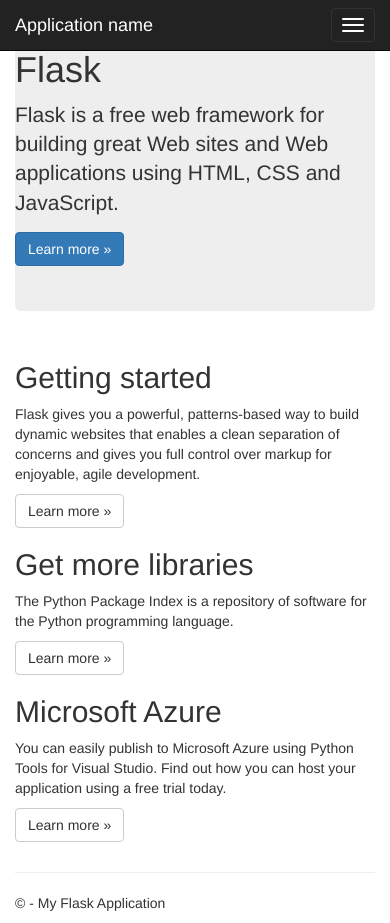
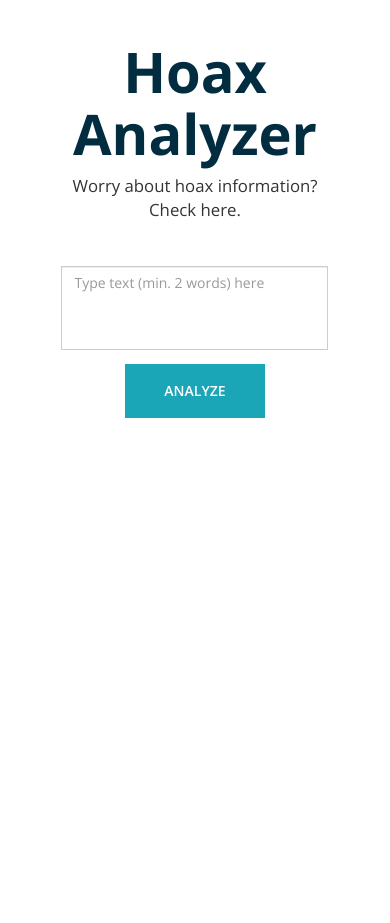
Before and after one commit to hoaxanalyzer/hoax-analyzer-app-flask, a Flask app: page / in a window 390 px wide. After the commit the page ends 418 px from the top, so only its background shows below. Run offline with Flask 2, Linux system fonts and the light colour scheme; some libraries are stand-ins or nearby versions.

Commit message:
Update templates

```diff
--- a/FlaskWebProject1/templates/index.html
+++ b/FlaskWebProject1/templates/index.html
@@ -1,33 +1,44 @@
 {% extends "layout.html" %}
 
 {% block content %}
+<div id="hoax-analyzer" class="step-one input-form" style="display: block">
+    <textarea id="hoax-analyzer" class="form-control textarea searchinput" name="textarea-field" rows="2" placeholder="Type text (min. 2 words) here"></textarea>
+    <button id="hoax-analyzer" name="analyze-button" class="btn btn-default" type="button" onclick="toStepTwo()">Analyze</button>
+</div>
+<div id="hoax-analyzer" class="step-two input-form" style="display: none">
+    <br/>
+    <div class="cssload-container">
+        <div class="cssload-whirlpool"></div>
+    </div>
+    <div class="more-info">
+        <p><b>Did you know?</b> <span id="rotate">Flat earth is a hoax</span></p>
+    </div>
+    <ul style="display:none">
+        <li>Vaccine doesn't causing autism</li>
+        <li>Linux and macOS are not immune to malware</li>
+        <li>Entering your PIN on ATM doesn't notify the police</li>
+        <li>Don't click "Who viewed your profile" in Facebook, it's a scam</li>
+        <li>Honey is the natural food which never spoils</li>
+        <li>We need minimum 24 satellites in order to create worldwide functional GPS</li>
+        <li>Coca-cola was originally green</li>
+        <li>There are more than 8 planet-like body in our solar system but classified as dwarf planets</li>
+        <li>You burn more calories sleeping than watching TV</li>
+        <li>In a deck of cards the king of hearts is the only king without a moustache</li>
+        <li>You can’t kill yourself by holding your breath</li>
+        <li>Rocket are not launch straight to space but curved because we want them to fall to earth gravity but miss and create the effect of orbiting</li>
+        <li>Hoaxes are more spreading than ever with help of internet</li>
+        <li>Mental abilities are not absolutely separated into the left and right cerebral hemispheres of the brain</li>
+        <li>Sliding ball on earth is more faster using brachistochrone curve than a straight way</li>
+        <li>A small change in heavy traffic flow (light braking) can cause a huge jam</li>
+    </ul>
+</div>
+{% endblock %}
 
-<div class="jumbotron">
-    <h1>Flask</h1>
-    <p class="lead">Flask is a free web framework for building great Web sites and Web applications using HTML, CSS and JavaScript.</p>
-    <p><a href="http://flask.pocoo.org/" class="btn btn-primary btn-large">Learn more &raquo;</a></p>
-</div>
 
-<div class="row">
-    <div class="col-md-4">
-        <h2>Getting started</h2>
-        <p>
-            Flask gives you a powerful, patterns-based way to build dynamic websites that
-            enables a clean separation of concerns and gives you full control over markup
-            for enjoyable, agile development.
-        </p>
-        <p><a class="btn btn-default" href="http://flask.pocoo.org/docs/">Learn more &raquo;</a></p>
-    </div>
-    <div class="col-md-4">
-        <h2>Get more libraries</h2>
-        <p>The Python Package Index is a repository of software for the Python programming language.</p>
-        <p><a class="btn btn-default" href="https://pypi.python.org/pypi">Learn more &raquo;</a></p>
-    </div>
-    <div class="col-md-4">
-        <h2>Microsoft Azure</h2>
-        <p>You can easily publish to Microsoft Azure using Python Tools for Visual Studio. Find out how you can host your application using a free trial today.</p>
-        <p><a class="btn btn-default" href="http://azure.microsoft.com">Learn more &raquo;</a></p>
-    </div>
-</div>
-
+{% block scripts %}
+    <script src="/static/scripts/rotate.js"></script>
+    <script type="text/javascript">
+        $("[data-toggle=popover]").popover({html:true});
+    </script>
+    <script src="/static/scripts/home.js"></script>
 {% endblock %}
--- a/FlaskWebProject1/templates/layout.html
+++ b/FlaskWebProject1/templates/layout.html
@@ -1,46 +1,91 @@
 <!DOCTYPE html>
 <html>
 <head>
-    <meta charset="utf-8" />
-    <meta name="viewport" content="width=device-width, initial-scale=1.0">
-    <title>{{ title }} - My Flask Application</title>
-    <link rel="stylesheet" type="text/css" href="/static/content/bootstrap.min.css" />
-    <link rel="stylesheet" type="text/css" href="/static/content/site.css" />
-    <script src="/static/scripts/modernizr-2.6.2.js"></script>
+    <meta charset="utf-8">
+    <meta http-equiv="X-UA-Compatible" content="IE=edge">
+    <meta name="viewport" content="width=device-width, initial-scale=1">
+
+    <title>Hoax Analyzer</title>
+
+    <!-- for Google -->
+    <meta name="description" content="Worry about hoax information? Check here." />
+    <meta name="keywords" content="hoax,website,factchecker,facebook,twitter,whatsapp,social media" />
+    <meta name="author" content="cimol-team" />
+    <meta name="application-name" content="hoax-analyzer" />
+
+    <!-- for Twitter -->
+    <meta name="twitter:card" content="Worry about hoax information? Check here." />
+    <meta name="twitter:title" content="Hoax Analyzer" />
+    <meta name="twitter:description" content="Website to check the hoax information" />
+    <meta name="twitter:image" content="https://www.dropbox.com/s/grevfng2ugpj2kn/Hoax%20Analyzer.png?dl=0" />
+    <meta name="twitter:domain" content="https://hoax-analyzer.azurewebsites.net/">
+
+    <!-- for Facebook -->
+    <meta property="og:url" content="http://hoax-analyzer.azurewebsites.net/" />
+    <meta property="og:type" content="website" />
+    <meta property="og:title" content="Hoax Analyzer" />
+    <meta property="og:description" content="Worry about hoax information? Check here." />
+    <meta property="og:image" content="https://www.dropbox.com/s/grevfng2ugpj2kn/Hoax%20Analyzer.png?dl=0" />
+
+    <link href="/static/content/bootstrap.min.css" rel="stylesheet">
+    <link href="/static/content/loading.css" rel="stylesheet">
+    <link href="/static/content/style.css" rel="stylesheet">
+
+    <!-- Favicon -->
+    <link rel="apple-touch-icon" sizes="57x57" href="/static/img/apple-icon-57x57.png">
+    <link rel="apple-touch-icon" sizes="60x60" href="/static/img/apple-icon-60x60.png">
+    <link rel="apple-touch-icon" sizes="72x72" href="/static/img/apple-icon-72x72.png">
+    <link rel="apple-touch-icon" sizes="76x76" href="/static/img/apple-icon-76x76.png">
+    <link rel="apple-touch-icon" sizes="114x114" href="/static/img/apple-icon-114x114.png">
+    <link rel="apple-touch-icon" sizes="120x120" href="/static/img/apple-icon-120x120.png">
+    <link rel="apple-touch-icon" sizes="144x144" href="/static/img/apple-icon-144x144.png">
+    <link rel="apple-touch-icon" sizes="152x152" href="/static/img/apple-icon-152x152.png">
+    <link rel="apple-touch-icon" sizes="180x180" href="/static/img/apple-icon-180x180.png">
+    <link rel="icon" type="image/png" sizes="192x192"  href="/static/img/android-icon-192x192.png">
+    <link rel="icon" type="image/png" sizes="32x32" href="/static/img/favicon-32x32.png">
+    <link rel="icon" type="image/png" sizes="96x96" href="/static/img/favicon-96x96.png">
+    <link rel="icon" type="image/png" sizes="16x16" href="/static/img/favicon-16x16.png">
+    <link rel="manifest" href="/static/img/manifest.json">
+
+    <meta name="msapplication-TileColor" content="#ffffff">
+    <meta name="msapplication-TileImage" content="/static/img/ms-icon-144x144.png">
+    <meta name="theme-color" content="#ffffff">
+
+    <script type="text/javascript" src="https://www.gstatic.com/charts/loader.js"></script>
+    <script type="text/javascript" src="/static/scripts/ga.js"></script>
 </head>
 
 <body>
-    <div class="navbar navbar-inverse navbar-fixed-top">
+    <div id="fb-root"></div>
+    <script>
+      (function(d, s, id) {
+        var js, fjs = d.getElementsByTagName(s)[0];
+        if (d.getElementById(id)) return;
+        js = d.createElement(s); js.id = id;
+        js.src = "//connect.facebook.net/en_US/sdk.js#xfbml=1&version=v2.8&appId=183545445477116";
+        fjs.parentNode.insertBefore(js, fjs);
+      }(document, 'script', 'facebook-jssdk'));
+    </script>
+
+    <div class="page-layer">
         <div class="container">
-            <div class="navbar-header">
-                <button type="button" class="navbar-toggle" data-toggle="collapse" data-target=".navbar-collapse">
-                    <span class="icon-bar"></span>
-                    <span class="icon-bar"></span>
-                    <span class="icon-bar"></span>
-                </button>
-                <a href="/" class="navbar-brand">Application name</a>
-            </div>
-            <div class="navbar-collapse collapse">
-                <ul class="nav navbar-nav">
-                    <li><a href="{{ url_for('home') }}">Home</a></li>
-                    <li><a href="{{ url_for('about') }}">About</a></li>
-                    <li><a href="{{ url_for('contact') }}">Contact</a></li>
-                </ul>
+            <div class="row" id="main-content" style="/*margin-top: 6em*/ margin-top:1.5em">
+                <center>
+                    <div class="col-md-offset-2 col-md-8 col-xs-offset-1 col-xs-10">
+                        <div id="header">
+                            <h1 id="web-title"><strong>Hoax Analyzer</strong></h1>
+                            <p id="web-slogan">Worry about hoax information? Check here.</p>
+                        </div>
+                        <br/>
+                        {% block content %}{% endblock %}
+                    </div>
+                </center>
             </div>
         </div>
     </div>
 
-    <div class="container body-content">
-        {% block content %}{% endblock %}
-        <hr />
-        <footer>
-            <p>&copy; {{ year }} - My Flask Application</p>
-        </footer>
-    </div>
-
-    <script src="/static/scripts/jquery-1.10.2.js"></script>
-    <script src="/static/scripts/bootstrap.js"></script>
-    <script src="/static/scripts/respond.js"></script>
+    <script src="/static/scripts/jquery.min.js"></script>
+    <script src="/static/scripts/bootstrap.min.js"></script>
     {% block scripts %}{% endblock %}
 
 </body>
```
Also changed, not shown: FlaskWebProject1/templates/about.html (deleted, +0 -10 lines), FlaskWebProject1/templates/contact.html (deleted, +0 -20 lines), FlaskWebProject1/templates/result.html (added, +146 -0 lines).
